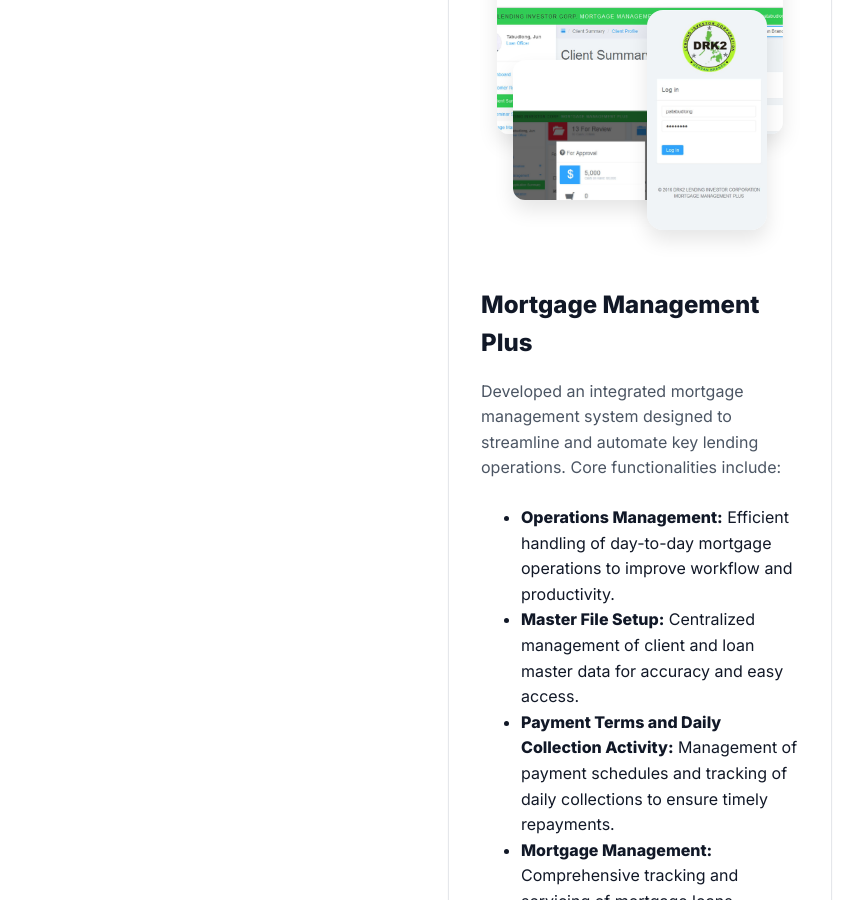
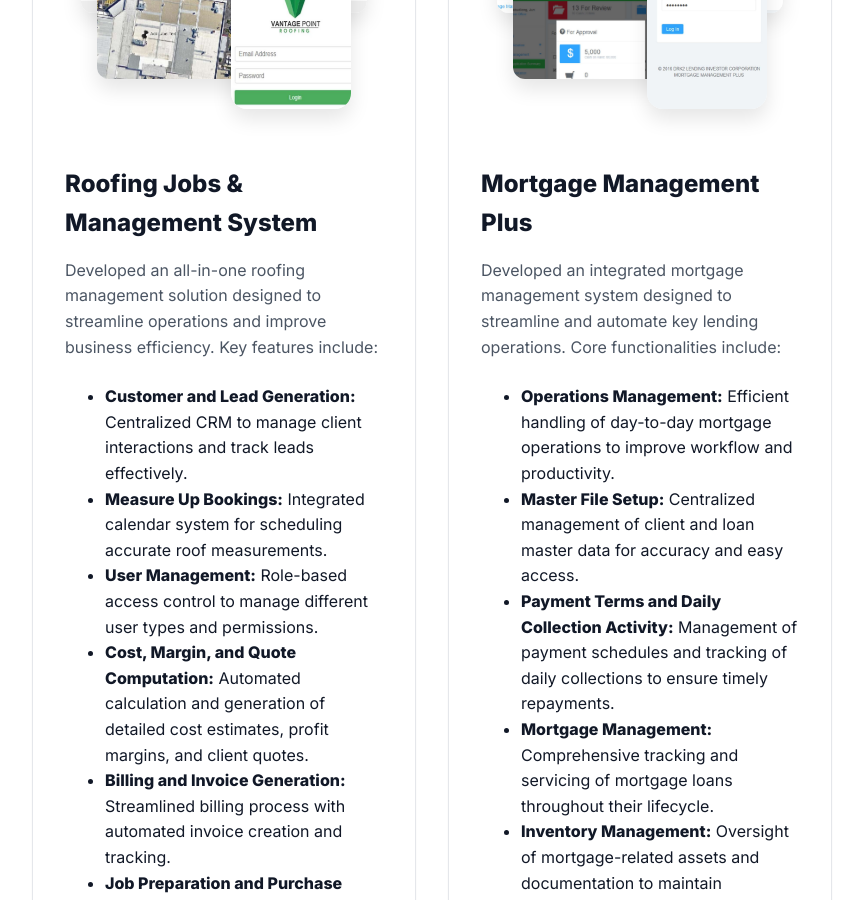
Before and after one commit to patabudlong/patabudlong.github.io, a Jekyll site: the page built from index.html, in a window 1280 px wide and 900 px high, scrolled down 5709 px. Shown: the whole window, without its empty margins (0-863 px from the left). Built offline with Jekyll 4.4.1, drawn with Linux system fonts in a browser that asks for light colours; some of the changed text lies outside the part shown.

Commit message:
updated: roofing

```diff
--- a/assets/css/styles.css
+++ b/assets/css/styles.css
@@ -1205,10 +1205,19 @@
     padding: 0 2rem;
 }
 
-/* Style for second row with single card */
+/* Position fourth and fifth cards in second row */
+.project-card:nth-child(4),
+.project-card:nth-child(5) {
+    margin-top: 2rem;
+}
+
+/* Center cards in second row */
 .project-card:nth-child(4) {
-    grid-column: 2;
-    margin-top: 2rem;
+    grid-column: 1 / 2;
+}
+
+.project-card:nth-child(5) {
+    grid-column: 2 / 3;
 }
 
 @media (max-width: 768px) {
@@ -1217,7 +1226,7 @@
         padding: 0 1rem;
     }
 
-    .project-card:nth-child(4) {
+    .project-card:nth-child(n+4) {
         grid-column: auto;
         margin-top: 1rem;
     }
--- a/index.html
+++ b/index.html
@@ -243,15 +243,7 @@
                         <li><strong>Tax Management:</strong> Comprehensive tax document organization, deadline reminders, electronic filing, and tax planning tools.</li>
                     </ul>
                     <p>This project enhances financial transparency, simplifies tax processes, and improves client-accountant collaboration.</p>
-                    <div class="project-tech">
-                        <span>Laravel/PHP</span>
-                        <span>Vue.js</span>
-                        <span>Pusher</span>
-                        <span>Buefy</span>
-                        <span>Tailwind</span>
-                        <span>Zoho CRM</span>
-                        <span>RingCentral</span>
-                    </div>
+
                     <div class="project-links">
                         <a href="https://github.com/patabudlong/client-portal-platform"
                            target="_blank"
@@ -289,12 +281,7 @@
                         <li><strong>Payments:</strong> Secure in-app payment processing supporting multiple payment methods.</li>
                     </ul>
                     <p>This project enhances user experience by simplifying ride booking, improving service provider coordination, and ensuring secure transactions.</p>
-                    <div class="project-tech">
-                        <span>Laravel/PHP</span>
-                        <span>Vue.js</span>
-                        <span>SCSS</span>
-                        <span>Google Map API</span>
-                    </div>
+
                     <div class="project-links">
                         <a href="https://github.com/patabudlong/rideshare"
                            target="_blank"
@@ -333,14 +320,49 @@
                         <li><strong>Searchable Records:</strong> Enables sorting and searching of travel requests and history for easy management and reporting.</li>
                     </ul>
                     <p>This system improves travel policy compliance, reduces manual processing, and enhances visibility into travel expenses and approvals, supporting better decision-making and operational efficiency.</p>
-                    <div class="project-tech">
-                        <span>Laravel/PHP</span>
-                        <span>Vue.js</span>
-                        <span>Bootstrap</span>
-                        <span>REST API</span>
-                    </div>
+
                     <div class="project-links">
                         <a href="https://github.com/patabudlong/etravel"
+                           target="_blank"
+                           rel="noopener"
+                           class="btn btn-primary">
+                            <i class="fab fa-github"></i>
+                            View Project
+                        </a>
+                    </div>
+                </div>
+            </div>
+
+            <div class="project-card">
+                <div class="project-card-content">
+                    <div class="project-images-stack">
+                        <img src="assets/images/projects/roofing/dashboard.jpg"
+                             alt="Roofing Dashboard"
+                             class="stack-image dashboard"
+                             loading="lazy">
+                        <img src="assets/images/projects/roofing/mobile.jpg"
+                             alt="Roofing Mobile View"
+                             class="stack-image mobile"
+                             loading="lazy">
+                        <img src="assets/images/projects/roofing/quotes.jpg"
+                             alt="Roofing Quotes View"
+                             class="stack-image orders"
+                             loading="lazy">
+                    </div>
+                    <h3>Roofing Jobs & Management System</h3>
+                    <p>Developed an all-in-one roofing management solution designed to streamline operations and improve business efficiency. Key features include:</p>
+                    <ul>
+                        <li><strong>Customer and Lead Generation:</strong> Centralized CRM to manage client interactions and track leads effectively.</li>
+                        <li><strong>Measure Up Bookings:</strong> Integrated calendar system for scheduling accurate roof measurements.</li>
+                        <li><strong>User Management:</strong> Role-based access control to manage different user types and permissions.</li>
+                        <li><strong>Cost, Margin, and Quote Computation:</strong> Automated calculation and generation of detailed cost estimates, profit margins, and client quotes.</li>
+                        <li><strong>Billing and Invoice Generation:</strong> Streamlined billing process with automated invoice creation and tracking.</li>
+                        <li><strong>Job Preparation and Purchase Orders:</strong> Efficient job planning and management of purchase orders to ensure smooth project execution.</li>
+                    </ul>
+                    <p>This system enhances project tracking, improves customer relationship management, and automates critical business processes, empowering roofing professionals to deliver accurate estimates and manage jobs efficiently.</p>
+
+                    <div class="project-links">
+                        <a href="https://github.com/patabudlong/roofing-system"
                            target="_blank"
                            rel="noopener"
                            class="btn btn-primary">
@@ -377,13 +399,6 @@
                         <li><strong>Inventory Management:</strong> Oversight of mortgage-related assets and documentation to maintain organized records.</li>
                     </ul>
                     <p>This system enhances operational efficiency, improves loan servicing accuracy, and supports better financial management for mortgage lenders.</p>
-                    <div class="project-tech">
-                        <span>Laravel/PHP</span>
-                        <span>Bootstrap</span>
-                        <span>Vue.js</span>
-                        <span>Pusher</span>
-                        <span>Nexmo</span>
-                    </div>
                     <div class="project-links">
                         <a href="https://github.com/patabudlong/mortgage"
                            target="_blank"
```
Also changed, not shown: assets/images/projects/roofing/dashboard.jpg (added), assets/images/projects/roofing/mobile.jpg (added), assets/images/projects/roofing/quotes.jpg (added), 3 other files.
